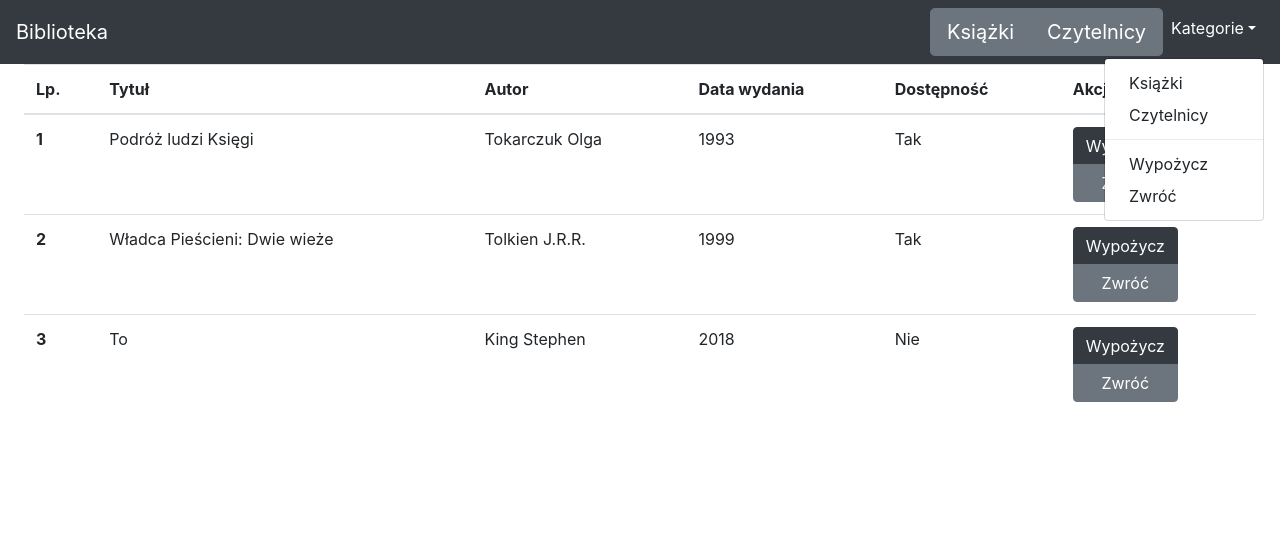
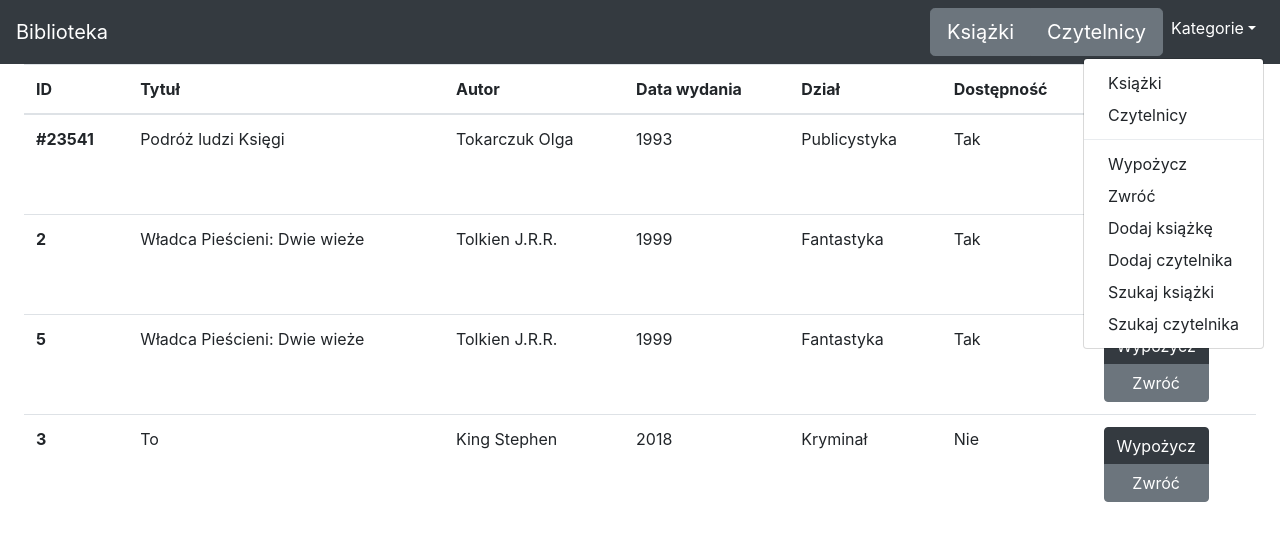
Before and after one commit to Hud1n1/DTAS2019, a React (Create React App) app: page /books in a window 1280 px wide. Both pictures are taken after a click on the link "Kategorie". Shown: the top 540 px of the page. Built offline with nearby package versions, Linux system fonts and the light colour scheme.

Commit message:
content-logic changes

```diff
--- a/src/components/Books.js
+++ b/src/components/Books.js
@@ -10,10 +10,11 @@ export class Books extends Component {
             <Table>
               <thead>
                 <tr>
-                  <th>Lp.</th>
+                  <th>ID</th>
                   <th>Tytuł</th>
                   <th>Autor</th>
                   <th>Data wydania</th>
+                  <th>Dział</th>
                   <th>Dostępność</th>
                   <th>Akcje</th>
                 </tr>
@@ -21,10 +22,11 @@ export class Books extends Component {
 
               <tbody>
                 <tr>
-                  <th scope="row">1</th>
+                  <th scope="row">#23541</th>
                   <td>Podróż ludzi Księgi</td>
                   <td>Tokarczuk Olga</td>
                   <td>1993</td>
+                  <td>Publicystyka</td>
                   <td>Tak</td>
                   <td>
                     <ButtonGroup vertical block>
@@ -43,6 +45,7 @@ export class Books extends Component {
                   <td>Władca Pieścieni: Dwie wieże</td>
                   <td>Tolkien J.R.R.</td>
                   <td>1999</td>
+                  <td>Fantastyka</td>
                   <td>Tak</td>
                   <td>
                     <ButtonGroup vertical block>
@@ -56,10 +59,30 @@ export class Books extends Component {
                   </td>
                 </tr>
                 <tr>
+                  <th scope="row">5</th>
+                  <td>Władca Pieścieni: Dwie wieże</td>
+                  <td>Tolkien J.R.R.</td>
+                  <td>1999</td>
+                  <td>Fantastyka</td>
+                  <td>Tak</td>
+                  <td>
+                    <ButtonGroup vertical block>
+                        <Button color="dark">
+                            Wypożycz
+                        </Button>
+                        <Button color="secondary">
+                            Zwróć
+                        </Button>
+                    </ButtonGroup>
+                  </td>
+                </tr>
+
+                <tr>
                   <th scope="row">3</th>
                   <td>To</td>
                   <td>King Stephen</td>
                   <td>2018</td>
+                  <td>Kryminał</td>
                   <td>Nie</td>
                   <td>
                     <ButtonGroup vertical block>
--- a/src/components/NavbarMenu.js
+++ b/src/components/NavbarMenu.js
@@ -58,6 +58,18 @@ export class NavbarMenu extends Component {
                     <DropdownItem>
                       Zwróć
                     </DropdownItem>
+                    <DropdownItem>
+                      Dodaj książkę
+                    </DropdownItem>
+                    <DropdownItem>
+                      Dodaj czytelnika
+                    </DropdownItem>
+                    <DropdownItem>
+                      Szukaj książki
+                    </DropdownItem>
+                    <DropdownItem>
+                      Szukaj czytelnika
+                    </DropdownItem>
                   </DropdownMenu>
                 </UncontrolledDropdown>
               </Nav>
--- a/src/components/Readers.js
+++ b/src/components/Readers.js
@@ -62,6 +62,9 @@ export class Readers extends Component {
                         <Button color="secondary">
                             Zwróć książkę
                         </Button>
+                        <Button color="dark">
+                            wypożyczone pozycje
+                        </Button>
                     </ButtonGroup>
                   </td>
                 </tr>
```
